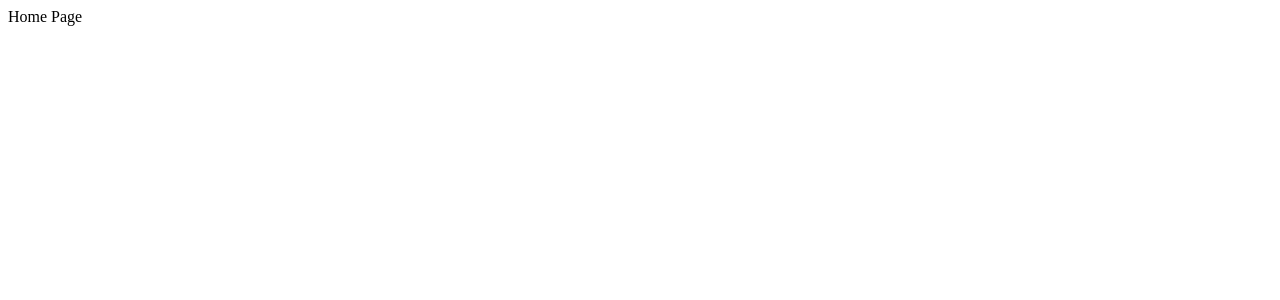
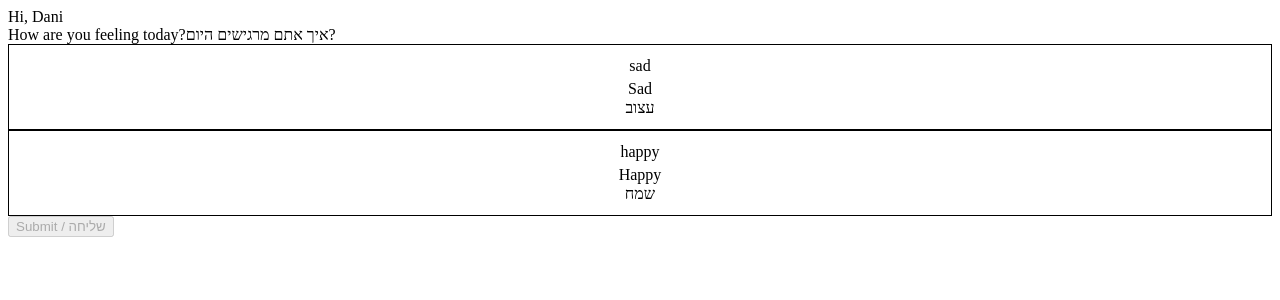
Before and after one commit to metav10/comby, a React (Create React App) app: page / in a window 1280 px wide. Shown: the top 300 px of the page. Built offline with nearby package versions, Linux system fonts and the light colour scheme.

Commit message:
first Emotions code

```diff
--- a/public/index.html
+++ b/public/index.html
@@ -8,7 +8,7 @@
 			name="description"
 			content="Web site created using create-react-app"
 		/>
-		<title>React App</title>
+		<title>Comby</title>
 	</head>
 	<body>
 		<noscript>You need to enable JavaScript to run this app.</noscript>
--- /dev/null
+++ b/src/components/emojis/Emojis.tsx
@@ -0,0 +1,12 @@
+import { EmotionsType } from '../../types';
+
+export const Emojis = ({ emotion }: { emotion: EmotionsType }) => {
+  switch (emotion) {
+    case 'happy':
+      return <>happy</>;
+    case 'sad':
+      return <>sad</>;
+    default:
+      return <>none</>;
+  }
+};
--- /dev/null
+++ b/src/components/emotion/Emotion.style.ts
@@ -0,0 +1,33 @@
+import styled, { css } from 'styled-components/macro';
+
+export const Labels = styled.div`
+  display: flex;
+  flex-direction: column;
+  margin-top: 4px;
+  font-weight: 400;
+  font-size: 16px;
+  line-height: 19px;
+  color: black;
+`;
+
+const selectedEmotion = css`
+  background: black;
+
+  ${Labels} {
+    color: white;
+  }
+`;
+
+export const Emotion = styled.div<{ selected?: boolean }>`
+  display: flex;
+  flex-direction: column;
+  text-align: center;
+  padding: 12px;
+  border: 1px solid black;
+  cursor: pointer;
+  ${({ selected }) => selected && selectedEmotion}
+`;
+
+export const EngLabel = styled.span`
+  text-transform: capitalize;
+`;
--- /dev/null
+++ b/src/components/emotion/Emotion.tsx
@@ -0,0 +1,21 @@
+import { EmotionsType, Emotions } from '../../types';
+import { Emojis } from '../';
+import * as S from './Emotion.style';
+
+export const Emotion = ({
+  emotion,
+  onClick,
+  selected,
+}: {
+  emotion: EmotionsType;
+  onClick: () => void;
+  selected?: boolean;
+}) => (
+  <S.Emotion selected={selected} onClick={onClick}>
+    <Emojis emotion={emotion} />
+    <S.Labels>
+      <S.EngLabel>{emotion}</S.EngLabel>
+      <span>{Emotions[emotion]}</span>
+    </S.Labels>
+  </S.Emotion>
+);
--- a/src/components/index.ts
+++ b/src/components/index.ts
@@ -0,0 +1,4 @@
+import { Emojis } from './emojis/Emojis';
+import { Emotion } from './emotion/Emotion';
+
+export { Emojis, Emotion };
--- a/src/pages/home/Home.tsx
+++ b/src/pages/home/Home.tsx
@@ -1 +1,44 @@
-export const Home = () => <>Home Page</>;
+import { Emotion } from '../../components';
+import { Emotions, EmotionsType, StatusType } from '../../types';
+import { ReactNode, useState } from 'react';
+
+export const Home = () => {
+  const [selectedStatus, setSelectedStatus] = useState<EmotionsType | null>();
+
+  const status: StatusType = 'EMOTIONS';
+  let data: ReactNode;
+
+  switch (status) {
+    case 'EMOTIONS':
+      data = (Object.keys(Emotions) as Array<EmotionsType>).map((emotion, eIndex) => (
+        <Emotion
+          key={eIndex}
+          onClick={() => setSelectedStatus(selectedStatus === emotion ? null : emotion)}
+          emotion={emotion}
+          selected={selectedStatus === emotion}
+        />
+      ));
+      break;
+    default:
+      data = <></>;
+  }
+
+  const handleClick = () => {
+    if (!selectedStatus) return;
+    console.log(selectedStatus);
+  };
+
+  return (
+    <>
+      <span>Hi, Dani</span>
+      <div>
+        <span>How are you feeling today?</span>
+        <span>איך אתם מרגישים היום?</span>
+      </div>
+      <div>{data}</div>
+      <button onClick={handleClick} disabled={!selectedStatus}>
+        Submit / שליחה
+      </button>
+    </>
+  );
+};
--- a/src/types/Class.ts
+++ b/src/types/Class.ts
@@ -1,6 +1,9 @@
+import { StatusType } from './Status';
+
 export type Class = {
   classId: string;
   className: string;
   kidsUserIds: Array<string>;
   managementUserId: Array<string>;
+  status: StatusType;
 };
--- a/src/types/Status.ts
+++ b/src/types/Status.ts
@@ -1,11 +1,18 @@
 export enum Emotions {
-  'sad',
-  'happy',
+  'sad' = 'עצוב',
+  'happy' = 'שמח',
 }
-export type EmotionsType = Record<Emotions, string>;
+export type EmotionsType = keyof typeof Emotions;
+export enum Colors {
+  'red' = 'אדום',
+  'green' = 'ירוק',
+  'yellow' = 'צהוב',
+}
+export type ColorsType = keyof typeof Colors;
+export type StatusType = 'EMOTIONS' | 'COLORS';
 
 export type Status = {
   kidUserId: string;
-  status: Emotions;
+  status: EmotionsType | ColorsType;
   date: string;
 };
--- a/src/types/User.ts
+++ b/src/types/User.ts
@@ -1,7 +1,9 @@
 export type UserType = 'STUDENT' | 'TEACHER';
 export type User = {
   id: string;
-  name: string;
+  firstName: string;
+  lastName: string;
+  username: string;
   password: string;
   userType: UserType;
 };
--- a/src/types/index.ts
+++ b/src/types/index.ts
@@ -1,6 +1,6 @@
 import { Class } from './Class';
-import { Emotions, EmotionsType, Status } from './Status';
+import { Emotions, EmotionsType, Colors, ColorsType, StatusType, Status } from './Status';
 import { User, UserType } from './User';
 
-export { Emotions };
-export type { Class, EmotionsType, Status, User, UserType };
+export { Emotions, Colors };
+export type { Class, EmotionsType, ColorsType, StatusType, Status, User, UserType };
```
Also changed, not shown: 1 other file (tests, documents, lock files or other folders).
